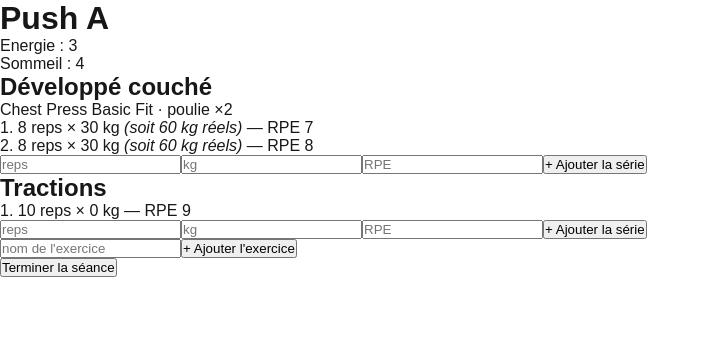
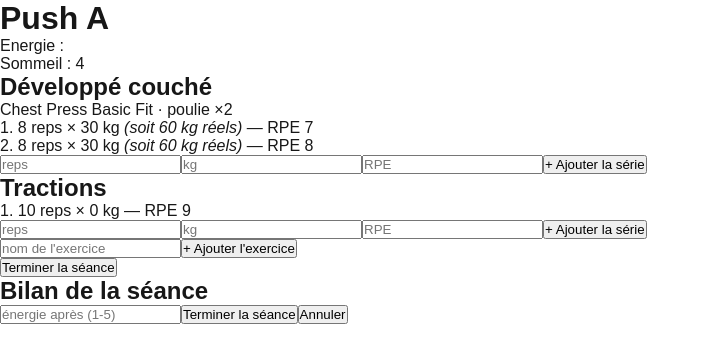
Before and after one commit to samc-eng/gymflow, a Next.js app: page /workouts/new in a window 1280 px wide. Both pictures are taken after a click on the button "Terminer la séance". Shown: the top 362 px of the page, without its empty margins (0-710 px from the left). Built offline with nearby package versions, Linux system fonts and the light colour scheme.

Commit message:
feat: allow finishing a workout and archiving it

```diff
--- a/src/app/workouts/new/page.tsx
+++ b/src/app/workouts/new/page.tsx
@@ -2,14 +2,16 @@
 
 import { useState, useEffect } from "react";
 import { mockWorkout } from "@/lib/mock-workout";
-import { saveDraft, loadDraft } from "@/lib/workout-storage";
+import { saveDraft, loadDraft, archiveWorkout } from "@/lib/workout-storage";
 import ExerciseBlock from "@/components/ExerciseBlock";
 import WorkoutFeeling from "@/components/WorkoutFeeling";
 import AddExerciseForm from "@/components/AddExerciseForm";
+import FinishWorkoutDialog from "@/components/FinishWorkoutDialog";
 import type { Exercise, WorkoutSet } from "@/types/workout";
 
 export default function NewWorkoutPage() {
   const [workout, setWorkout] = useState(mockWorkout);
+  const [isFinishing, setIsFinishing] = useState(false);
 
   useEffect(() => {
     const draft = loadDraft();
@@ -45,11 +47,16 @@ export default function NewWorkoutPage() {
     });
   }
 
+  function finishWorkout(energyAfter: number) {
+    archiveWorkout({ ...workout, energyAfter: energyAfter });
+    setIsFinishing(false);
+  }
+
   return (
     <main>
       <h1>{workout.name}</h1>
 
-      <WorkoutFeeling energy={workout.energy} sleep={workout.sleep} />
+      <WorkoutFeeling energy={workout.energyBefore} sleep={workout.sleep} />
 
       {workout.exercises.map((exercise) => (
         <ExerciseBlock key={exercise.id} exercise={exercise} onAddSet={addSet} />
@@ -57,7 +64,14 @@ export default function NewWorkoutPage() {
 
       <AddExerciseForm onAdd={addExercise} />
 
-      <button>Terminer la séance</button>
+      <button onClick={() => setIsFinishing(true)}>Terminer la séance</button>
+
+      {isFinishing && (
+        <FinishWorkoutDialog
+          onConfirm={finishWorkout}
+          onCancel={() => setIsFinishing(false)}
+        />
+      )}
     </main>
   );
 }
--- /dev/null
+++ b/src/components/FinishWorkoutDialog.tsx
@@ -0,0 +1,36 @@
+"use client";
+
+import { useState } from "react";
+
+type FinishWorkoutDialogProps = {
+  onCancel: () => void;
+  onConfirm: (energyAfter: number) => void;
+};
+
+export default function FinishWorkoutDialog({
+  onConfirm,
+  onCancel,
+}: FinishWorkoutDialogProps) {
+  const [energyAfter, setEnergyAfter] = useState("");
+
+  function handleConfirm() {
+    if (energyAfter.trim() === "") return;
+    onConfirm(Number(energyAfter));
+  }
+
+  return (
+    <div>
+      <h2>Bilan de la séance</h2>
+
+      <input
+        type="number"
+        value={energyAfter}
+        onChange={(e) => setEnergyAfter(e.target.value)}
+        placeholder="énergie après (1-5)"
+      />
+
+      <button onClick={handleConfirm}>Terminer la séance</button>
+      <button onClick={onCancel}>Annuler</button>
+    </div>
+  );
+}
--- a/src/lib/workout-storage.ts
+++ b/src/lib/workout-storage.ts
@@ -3,9 +3,10 @@ import type { Workout } from "@/types/workout";
 const DRAFT_KEY = "gymflow:draft";
 const HISTORY_KEY = "gymflow:history";
 
-function parseWorkout(raw: string): Workout {
-  const workout = JSON.parse(raw);
-  return { ...workout, startedAt: new Date(workout.startedAt) };
+type StoredWorkout = Omit<Workout, "startedAt"> & { startedAt: string };
+
+function reviveWorkout(stored: StoredWorkout): Workout {
+  return { ...stored, startedAt: new Date(stored.startedAt) };
 }
 
 export function saveDraft(workout: Workout): void {
@@ -14,7 +15,7 @@ export function saveDraft(workout: Workout): void {
 
 export function loadDraft(): Workout | null {
   const raw = localStorage.getItem(DRAFT_KEY);
-  return raw ? parseWorkout(raw) : null;
+  return raw ? reviveWorkout(JSON.parse(raw)) : null;
 }
 
 export function clearDraft(): void {
@@ -23,7 +24,7 @@ export function clearDraft(): void {
 
 export function loadHistory(): Workout[] {
   const raw = localStorage.getItem(HISTORY_KEY);
-  return raw ? JSON.parse(raw).map(parseWorkout) : [];
+  return raw ? JSON.parse(raw).map(reviveWorkout) : [];
 }
 
 export function archiveWorkout(workout: Workout): void {
--- a/src/types/workout.ts
+++ b/src/types/workout.ts
@@ -24,7 +24,8 @@ export type Workout = {
   id: string;
   name: string;
   startedAt: Date;
-  energy: number;
+  energyBefore: number;
+  energyAfter : number | null;
   sleep: number;
   exercises: Exercise[];
 };
```
